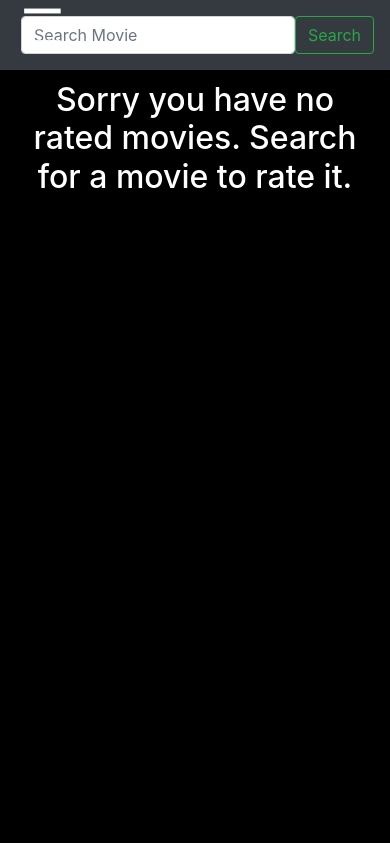
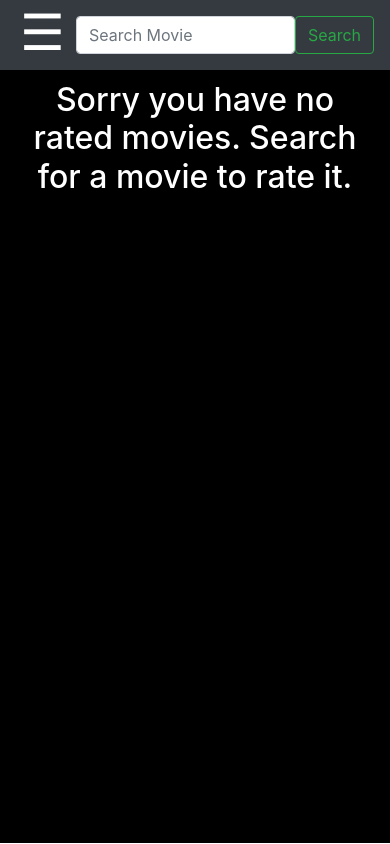
Before and after one commit to woodsmanlucas/react-movie-website, a React (Create React App) app: page /ratings in a window 390 px wide. Built offline with nearby package versions, Linux system fonts and the light colour scheme.

Commit message:
search bar and menu btn overlap fixed on mobile view

```diff
--- a/src/components/App.css
+++ b/src/components/App.css
@@ -40,7 +40,7 @@ label{
   font-size: 50px;
   position: fixed;
   left: 20px;
-  top: -10px;
+  top: -5px;
   transition: 0.5s;
   cursor: pointer;
   color:rgb(255, 255, 255);
@@ -269,6 +269,24 @@ img{
   }
 }
 
+@media (min-width: 575px){
+  label{
+    top: -10px;
+  }
+
+  .form-inline .form-control{
+    width: 100%;
+  }
+}
+
+.form-inline .form-control{
+  width: 62%;
+}
+
+.form-inline{
+  justify-content: flex-end;
+}
+
 .discover-menu{
   display: flex;
   justify-content: space-around;
```
